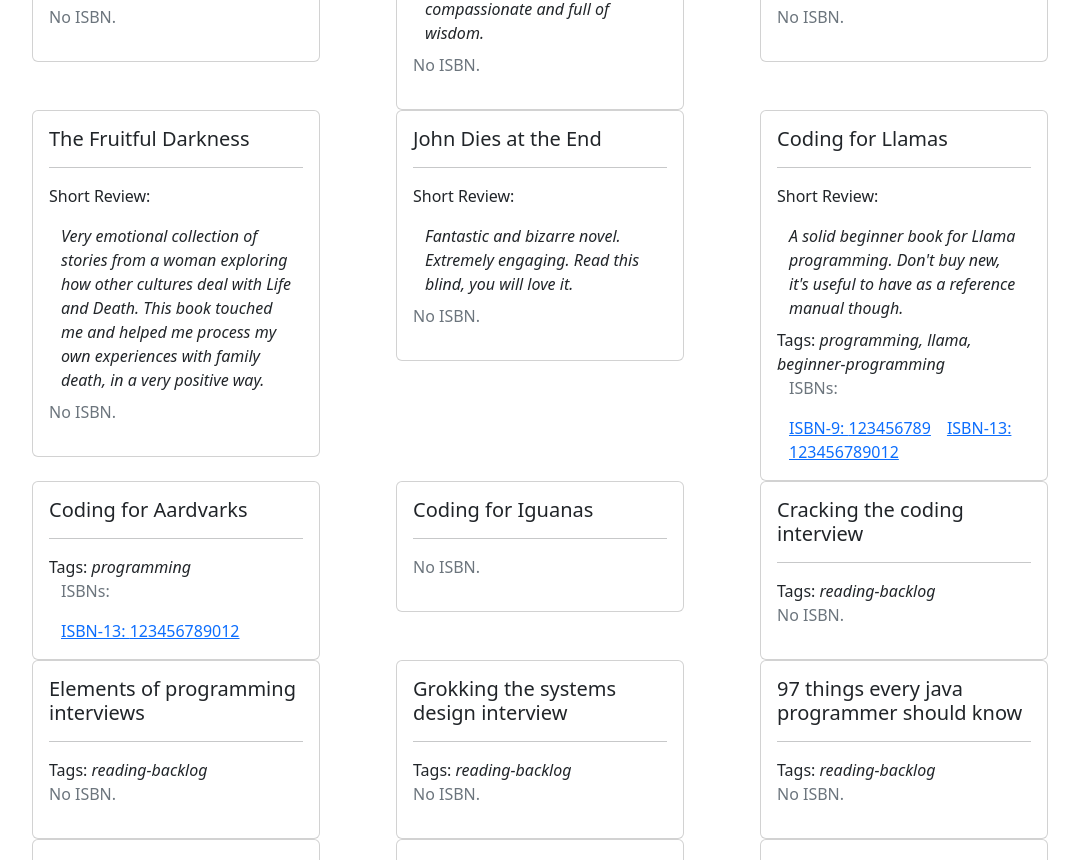
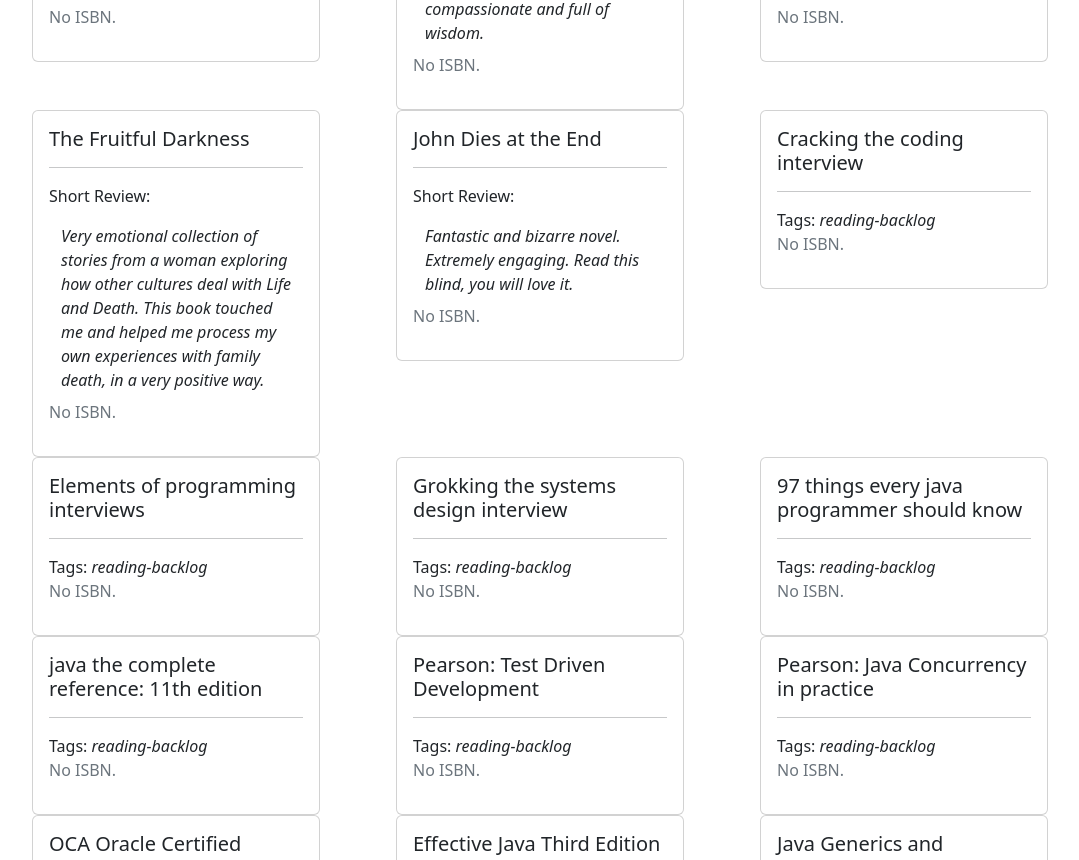
Before and after one commit to meltingscales/henrypost.net, a React (Create React App) app: page /fun/books in a window 1280 px wide. Shown: the part 600-1460 px from the top of the page, without its empty margins (74-1153 px from the left). Built offline with nearby package versions, Linux system fonts and the light colour scheme.

Commit message:
remove test books

```diff
--- a/src/data/modelbound/sampleBooks.ts
+++ b/src/data/modelbound/sampleBooks.ts
@@ -145,25 +145,25 @@
         shortReview: 'Fantastic and bizarre novel. Extremely engaging. Read this blind, you will love it.',
         rating: MRating.toTRating('10/10'),
     },
-    {
-        title: "Coding for Llamas",
-        author: "Harry J Llama",
-        isbn9: '123456789',
-        isbn13: '123456789012',
-        rating: MRating.toTRating('9/10'),
-        shortReview: "A solid beginner book for Llama programming. Don't buy new, it's useful to have as a reference manual though.",
-        tags: ['programming', 'llama', 'beginner-programming'],
-    },
-    {
-        title: "Coding for Aardvarks",
-        author: "Spiky J Aardvark",
-        isbn13: '123456789012',
-        rating: MRating.toTRating("8/10"),
-        tags: ['programming'],
-    },
-    {
-        title: "Coding for Iguanas",
-    },
+    // {
+    //     title: "Coding for Llamas",
+    //     author: "Harry J Llama",
+    //     isbn9: '123456789',
+    //     isbn13: '123456789012',
+    //     rating: MRating.toTRating('9/10'),
+    //     shortReview: "A solid beginner book for Llama programming. Don't buy new, it's useful to have as a reference manual though.",
+    //     tags: ['programming', 'llama', 'beginner-programming'],
+    // },
+    // {
+    //     title: "Coding for Aardvarks",
+    //     author: "Spiky J Aardvark",
+    //     isbn13: '123456789012',
+    //     rating: MRating.toTRating("8/10"),
+    //     tags: ['programming'],
+    // },
+    // {
+    //     title: "Coding for Iguanas",
+    // },
 ]
 
 //add LAZY_BOOKLIST to SAMPLE_BOOKS
```
